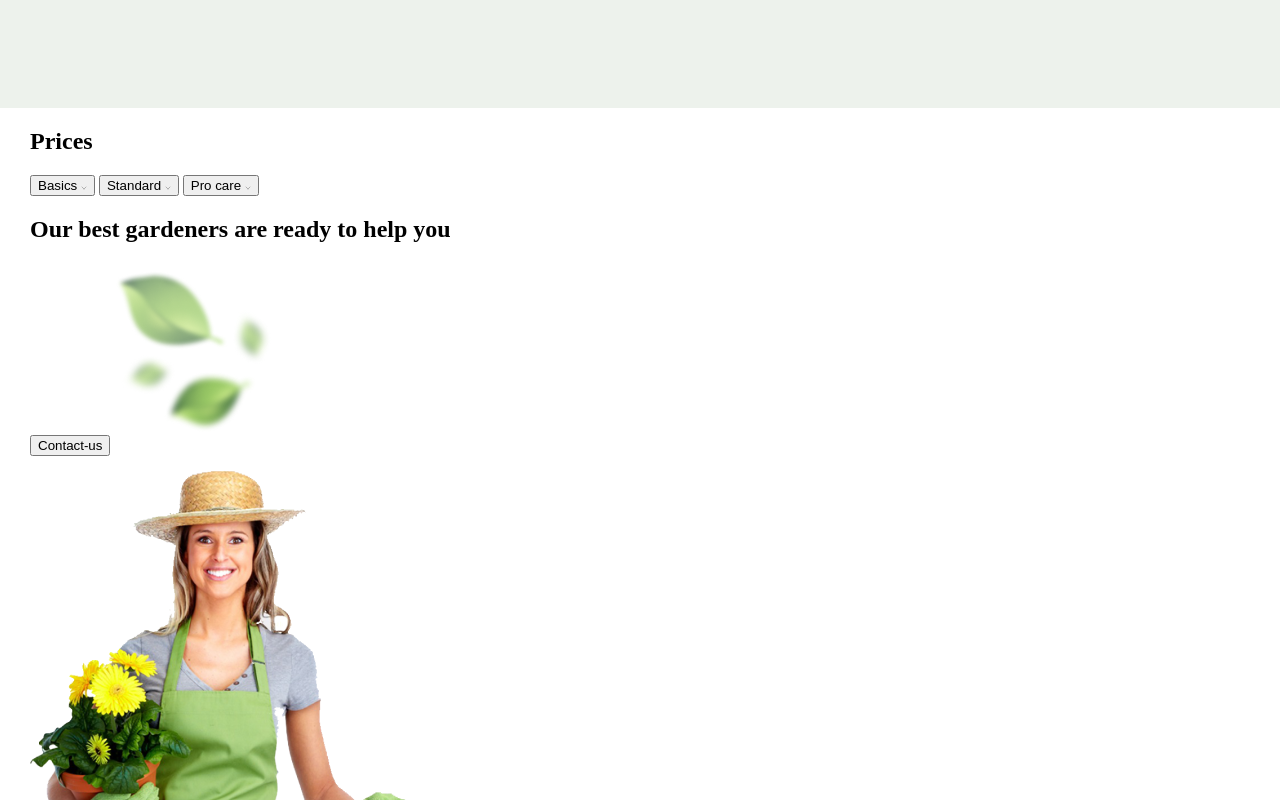
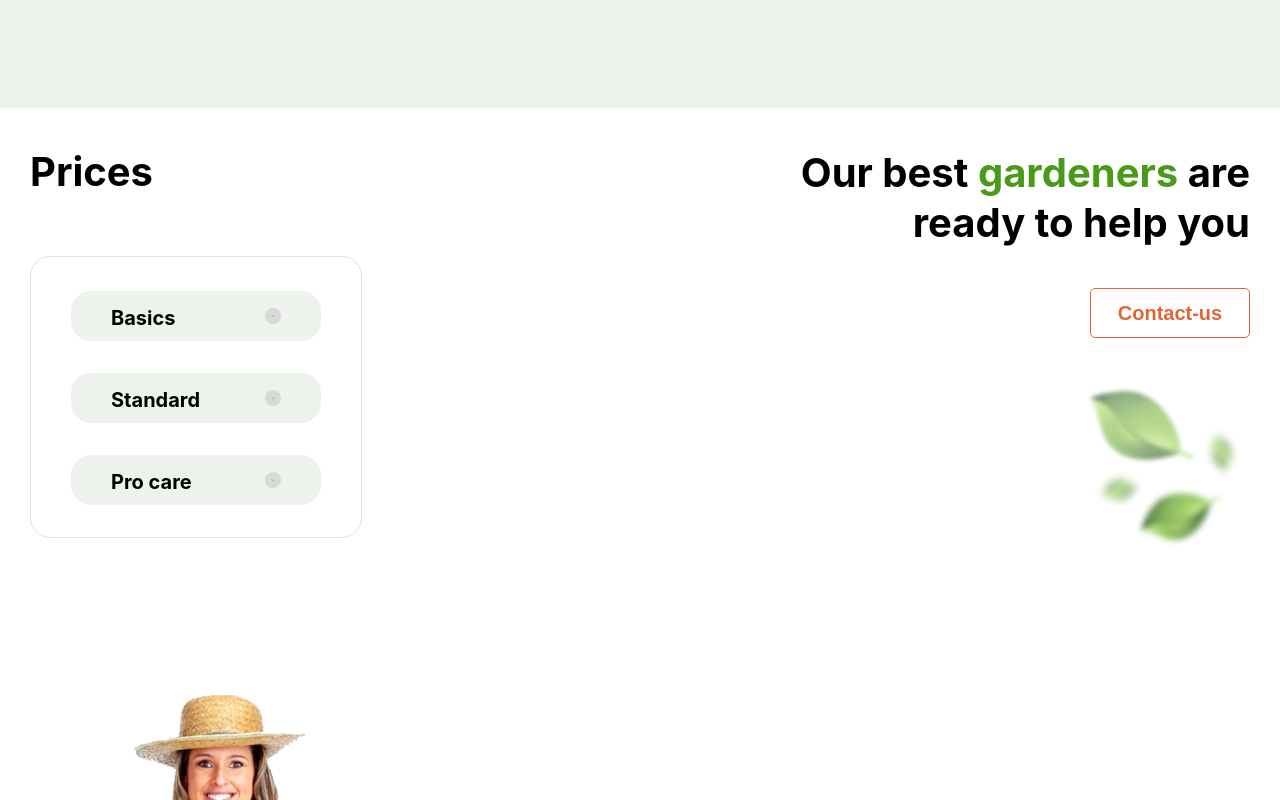
Before and after one commit to zheromskyS/Plants, a website: page index.html in a window 1280 px wide. Shown: the part 2400-3200 px from the top of the page. Drawn offline with Linux system fonts and the light colour scheme.

Commit message:
init: add prices

```diff
--- a/index.html
+++ b/index.html
@@ -199,6 +199,7 @@
           <div class="prices__description">
             <h2 class="prices__header">Prices</h2>
 
+            <div class="service-border">
               <div class="service-choice">
                 <button class="service-choice__item">
                   Basics
@@ -231,10 +232,11 @@
                 </button>
               </div>
             </div>
+          </div>
 
           <div class="contact-us">
             <h2 class="contact-us__header">
-              Our best gardeners are ready to help you
+              Our best <span class="header_green">gardeners</span> are ready to help you
             </h2>
 
             <button class="contact-us__button">Contact-us</button>
--- a/style.css
+++ b/style.css
@@ -151,23 +151,23 @@ body {
 }
 
 .about__header {
-  font-family: 'Inika', sans-serif;
+  font-family: "Inika", sans-serif;
   font-style: normal;
   font-weight: 400;
   font-size: 40px;
   line-height: 52px;
 
-  color: #499A18;
+  color: #499a18;
 
   margin: 0 0 40px 0;
 }
 
 .header_new-green {
-  color: #E06733;
+  color: #e06733;
 }
 
 .about__text {
-  font-family: 'Inter', sans-serif;
+  font-family: "Inter", sans-serif;
   font-style: normal;
   font-weight: 400;
   font-size: 20px;
@@ -193,13 +193,13 @@ body {
 }
 
 .service__header {
-  font-family: 'Inika', sans-serif;
+  font-family: "Inika", sans-serif;
   font-style: normal;
   font-weight: 400;
   font-size: 40px;
   line-height: 52px;
 
-  color: #499A18;
+  color: #499a18;
 
   margin: 0;
 
@@ -220,15 +220,15 @@ body {
   width: 160px;
   height: 50px;
 
-  font-family: 'Inika', sans-serif;
+  font-family: "Inika", sans-serif;
   font-style: normal;
   font-weight: 400;
   font-size: 20px;
   line-height: 26px;
 
-  color: #E06733;
+  color: #e06733;
 
-  border: 1px solid #E06733;
+  border: 1px solid #e06733;
   border-radius: 5px;
 
   background-color: #edf2ec;
@@ -251,12 +251,12 @@ body {
   width: 330px;
   height: 450px;
 
-  border: 1px solid #E3E1D5;
+  border: 1px solid #e3e1d5;
   border-radius: 20px;
 }
 
 .service-item__img {
-  border-bottom: 1px solid #E3E1D5;;
+  border-bottom: 1px solid #e3e1d5;
 
   margin: 0;
   padding: 0;
@@ -271,13 +271,13 @@ body {
 }
 
 .service-item__header {
-  font-family: 'Inter', sans-serif;
+  font-family: "Inter", sans-serif;
   font-style: normal;
   font-weight: 700;
   font-size: 20px;
   line-height: 20px;
 
-  color: #E06733;
+  color: #e06733;
 
   margin: 10px 0;
   text-align: center;
@@ -285,7 +285,7 @@ body {
 }
 
 .service-item__text {
-  font-family: 'Inter', sans-serif;
+  font-family: "Inter", sans-serif;
   font-style: normal;
   font-weight: 400;
   font-size: 16px;
@@ -294,5 +294,118 @@ body {
   margin: 0 0 35px 0;
   text-align: center;
   color: #717171;
+}
 
+.prices-wrapper {
+  display: flex;
+  justify-content: space-between;
+
+  margin-top: 40px;
+  margin-bottom: 115px;
 }
+
+.prices__description {
+}
+
+.prices__header {
+  font-family: "Inter", sans-serif;
+  font-style: normal;
+  font-weight: 700;
+  font-size: 40px;
+  line-height: 48px;
+
+  color: #000000;
+
+  margin: 0 0 60px 0;
+}
+
+.service-border {
+  width: 330px;
+  height: 280px;
+
+  border: 1px solid #e3e1d5;
+  border-radius: 20px;
+}
+
+.service-choice {
+  display: grid;
+  gap: 32px;
+
+  margin: 34px 0;
+}
+
+.service-choice__item {
+  display: flex;
+  justify-content: space-between;
+
+  width: 250px;
+  height: 50px;
+
+  background-color: #edf2ec;
+  border: none;
+  border-radius: 20px;
+
+  padding: 17px 40px;
+  margin: 0 auto;
+
+  font-family: "Inter", sans-serif;
+  font-style: normal;
+  font-weight: 700;
+  font-size: 20px;
+  line-height: 20px;
+  color: #000000;
+}
+
+.accordion {
+  width: 4px;
+  height: 4px;
+
+  padding: 6px;
+
+  background-color: #d9d9d9;
+  border-radius: 40px;
+}
+
+.contact-us {
+  text-align: right;
+  display: grid;
+  gap: 40px;
+
+  width: 450px;
+}
+
+.contact-us__header {
+  font-family: "Inter", sans-serif;
+  font-style: normal;
+  font-weight: 700;
+  font-size: 40px;
+  line-height: 50px;
+  text-align: right;
+  color: #000000;
+  margin: 0;
+}
+
+.contact-us__button {
+  width: 160px;
+  height: 50px;
+
+  font-family: "Inika", sans-serif;
+  font-style: normal;
+  font-weight: 700;
+  font-size: 20px;
+  line-height: 26px;
+  text-align: center;
+  color: #e06733;
+
+  margin-left: auto;
+  padding: 0;
+
+  border: 1px solid #e06733;
+  border-radius: 5px;
+
+  background-color: #ffffff;
+}
+
+.contact-us__img {
+  margin-left: auto;
+}
```
Lines whose indentation alone changed are shown as unchanged.
